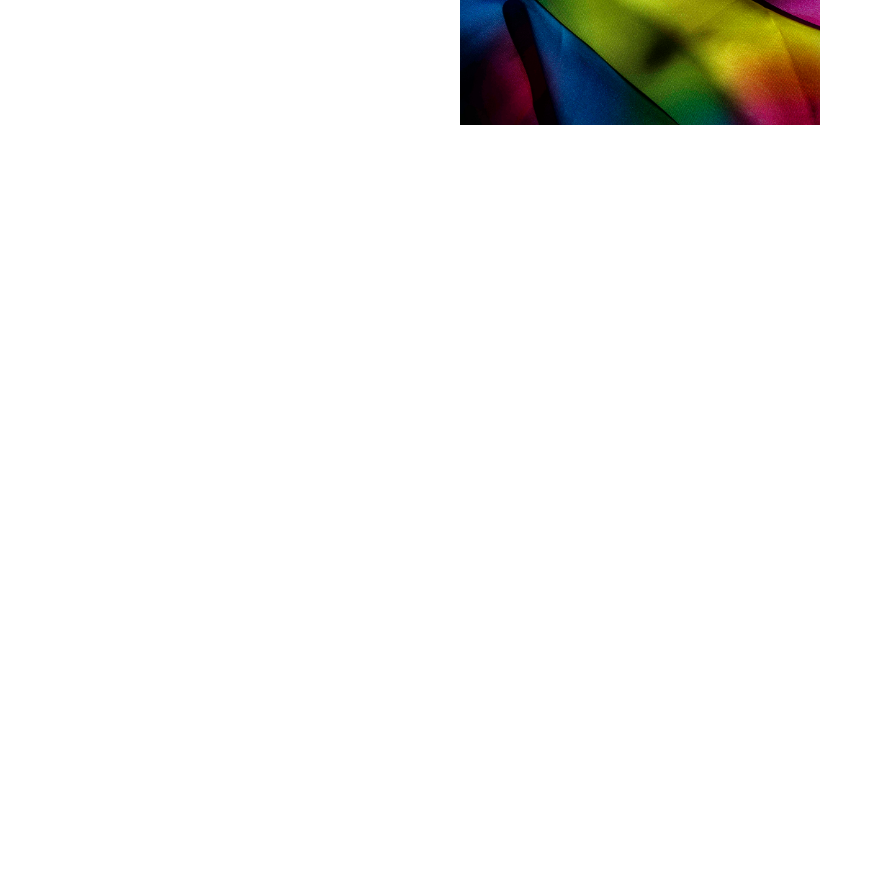
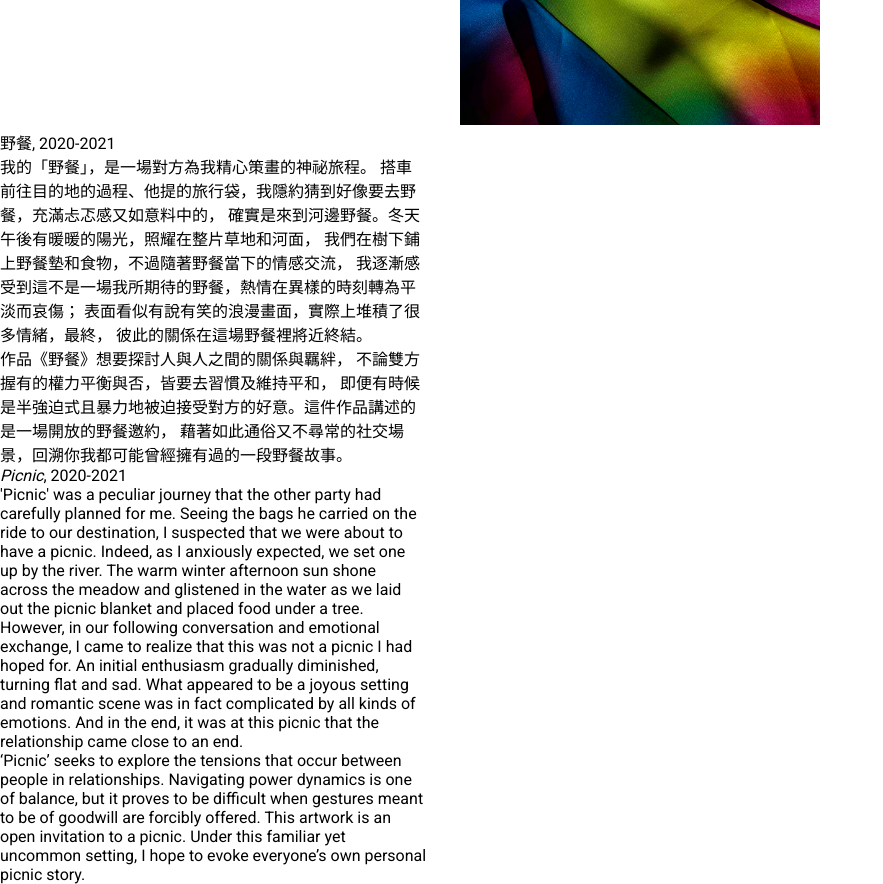
Before and after one commit to icansleep24hrs/wumeichi, a website: page pages/work-pages/picnic.html in a window 1280 px wide. Shown: the part 520-1404 px from the top of the page, without its empty margins (0-883 px from the left). Before the commit the page ends 800 px from the top, so only its background shows below. Drawn offline with Linux system fonts and the light colour scheme.

Commit message:
Add picnic info content

```diff
--- a/pages/work-pages/picnic.html
+++ b/pages/work-pages/picnic.html
@@ -36,6 +36,46 @@
             <img class="slide" src="picnic-pics/picnic-11.jpg" alt="">
         </div>
         <input class="forward-button" type="image" src="chevron-right.svg"/>
+        <div class="work-info-container">
+            <div class="chinese-work-info">
+                <div class="chinese-work-title">野餐, 2020-2021</div>
+                <div class="chinese-work-text">我的「野餐」，是一場對方為我精心策畫的神祕旅程。
+                    搭車前往目的地的過程、他提的旅行袋，我隱約猜到好像要去野餐，充滿忐忑感又如意料中的，
+                    確實是來到河邊野餐。冬天午後有暖暖的陽光，照耀在整片草地和河面，
+                    我們在樹下鋪上野餐墊和食物，不過隨著野餐當下的情感交流，
+                    我逐漸感受到這不是一場我所期待的野餐，熱情在異樣的時刻轉為平淡而哀傷；
+                    表面看似有說有笑的浪漫畫面，實際上堆積了很多情緒，最終，
+                    彼此的關係在這場野餐裡將近終結。
+                    <br>作品《野餐》想要探討人與人之間的關係與羈絆，
+                    不論雙方握有的權力平衡與否，皆要去習慣及維持平和，
+                    即便有時候是半強迫式且暴力地被迫接受對方的好意。這件作品講述的是一場開放的野餐邀約，
+                    藉著如此通俗又不尋常的社交場景，回溯你我都可能曾經擁有過的一段野餐故事。
+                </div>
+            </div>
+            <div class="english-work-info">
+                <div class="english-work-title"><em>Picnic</em>, 2020-2021</div>
+                <div class="english-work-text">
+                    'Picnic' was a peculiar journey that the other party
+                    had carefully planned for me. Seeing the bags he carried on the ride
+                    to our destination, I suspected that we were about to have a picnic.
+                    Indeed, as I anxiously expected, we set one up by the river. The
+                    warm winter afternoon sun shone across the meadow and glistened in the
+                    water as we laid out the picnic blanket and placed food under a tree.
+                    However, in our following conversation and emotional exchange, I came
+                    to realize that this was not a picnic I had hoped for. An initial
+                    enthusiasm gradually diminished, turning flat and sad. What appeared
+                    to be a joyous setting and romantic scene was in fact complicated by
+                    all kinds of emotions. And in the end, it was at this picnic that the
+                    relationship came close to an end.
+                    <br> ‘Picnic’ seeks to explore the tensions that occur between people
+                    in relationships. Navigating power dynamics is one of balance, but it
+                    proves to be difficult when gestures meant to be of goodwill are
+                    forcibly offered. This artwork is an open invitation to a picnic.
+                    Under this familiar yet uncommon setting, I hope to evoke everyone’s
+                    own personal picnic story.
+                </div>
+            </div>
+        </div>
     </div>
 </body>
 </html>
--- a/pages/work-pages/work-pages.js
+++ b/pages/work-pages/work-pages.js
@@ -19,8 +19,6 @@ const manualSlideShow = (() => {
         changeSlide(currentSlide - 1);
     }
 
-
-
     return {
         forwardButton,
         backButton,
```
